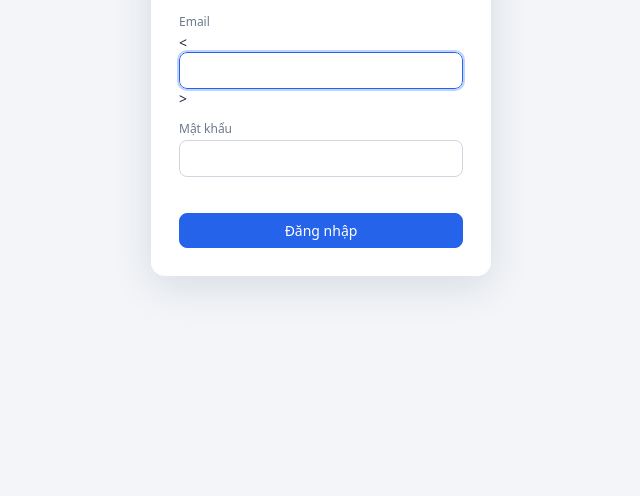
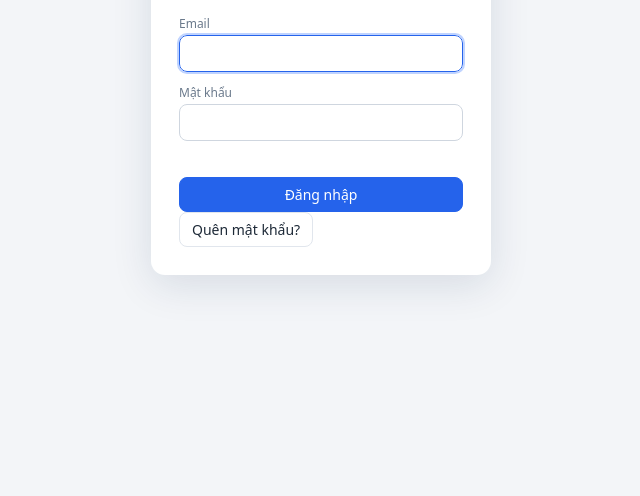
Before and after one commit to HoangGiaPhan/Manament, a plain HTML site: page index.html in a window 1280 px wide. Shown: the part 304-800 px from the top of the page, without its empty margins (319-959 px from the left). Drawn offline with nearby package versions, Linux system fonts and the light colour scheme.

Commit message:
Refactor login form and improve layout

```diff
--- a/index.html
+++ b/index.html
@@ -1,3 +1,4 @@
+
 <!DOCTYPE html>
 <html lang="vi">
 <head>
@@ -11,37 +12,70 @@
 <div id="login" class="login hidden">
   <h2>🏨 Lịch đặt phòng</h2>
   <p>Đăng nhập để xem và đặt lịch</p>
+
   <form id="lf">
-    <div class="f"><label>Email</label><<input id="lu" type="email" autocomplete="email" required>></div>
-    <div class="f"><label>Mật khẩu</label><input id="lp" type="password" autocomplete="current-password" required></div>
+    <div class="f">
+      <label>Email</label>
+      <input id="lu" type="email" autocomplete="email" required>
+    </div>
+
+    <div class="f">
+      <label>Mật khẩu</label>
+      <input id="lp" type="password" autocomplete="current-password" required>
+    </div>
+
     <div class="err" id="le"></div>
     <button class="primary" style="width:100%">Đăng nhập</button>
   </form>
-  <div class="hint hidden" id="lh">Tài khoản mặc định: <b>admin</b> / <b>admin123</b> (quản lý) hoặc <b>nhanvien</b> / <b>123456</b>. Hãy đổi mật khẩu sau khi đăng nhập.</div>
+
+  <button type="button" id="forgotPassword" class="text-btn">
+    Quên mật khẩu?
+  </button>
 </div>
 
 <div id="app" class="hidden" style="display:flex;flex-direction:column;flex:1;min-height:0">
   <header class="top">
     <div class="brand">🏨 Lịch đặt phòng</div>
+
     <div class="datebar">
       <button id="prev" title="Ngày trước">‹</button>
       <input type="text" id="dpick" placeholder="DD/MM/YY" inputmode="numeric" aria-label="Ngày xem lịch">
       <button id="next" title="Ngày sau">›</button>
       <button id="today">Hôm nay</button>
     </div>
-    <div class="search"><input id="q" placeholder="🔍 Tìm tên / SĐT khách..." autocomplete="off"><div id="qres" class="qres hidden"></div></div>
+
+    <div class="search">
+      <input id="q" placeholder="🔍 Tìm tên / SĐT khách..." autocomplete="off">
+      <div id="qres" class="qres hidden"></div>
+    </div>
+
     <div class="spacer"></div>
     <button class="primary" id="addBk">+ Thêm khách</button>
-    <div class="usermenu"><button id="umBtn"></button><div id="um" class="pop hidden"></div></div>
+
+    <div class="usermenu">
+      <button id="umBtn"></button>
+      <div id="um" class="pop hidden"></div>
+    </div>
   </header>
+
   <div class="sub">
     <span id="sum"></span>
-    <span class="legend"><span><i class="s-wait"></i>Giữ chỗ</span><span><i class="s-dep"></i>Đã cọc</span><span><i class="s-in"></i>Đang ở</span><span><i class="s-out"></i>Đã trả</span><span><i class="s-cancel"></i>Đã hủy</span></span>
+    <span class="legend">
+      <span><i class="s-wait"></i>Giữ chỗ</span>
+      <span><i class="s-dep"></i>Đã cọc</span>
+      <span><i class="s-in"></i>Đang ở</span>
+      <span><i class="s-out"></i>Đã trả</span>
+      <span><i class="s-cancel"></i>Đã hủy</span>
+    </span>
   </div>
+
   <div class="gridwrap" id="gw"></div>
 </div>
 
-<div id="modal" class="overlay hidden"><div class="modal" id="mbox"></div></div>
+<div id="modal" class="overlay hidden">
+  <div class="modal" id="mbox"></div>
+</div>
+
 <input type="file" id="importFile" accept="application/json" class="hidden">
 <div id="toast"></div>
 
```
